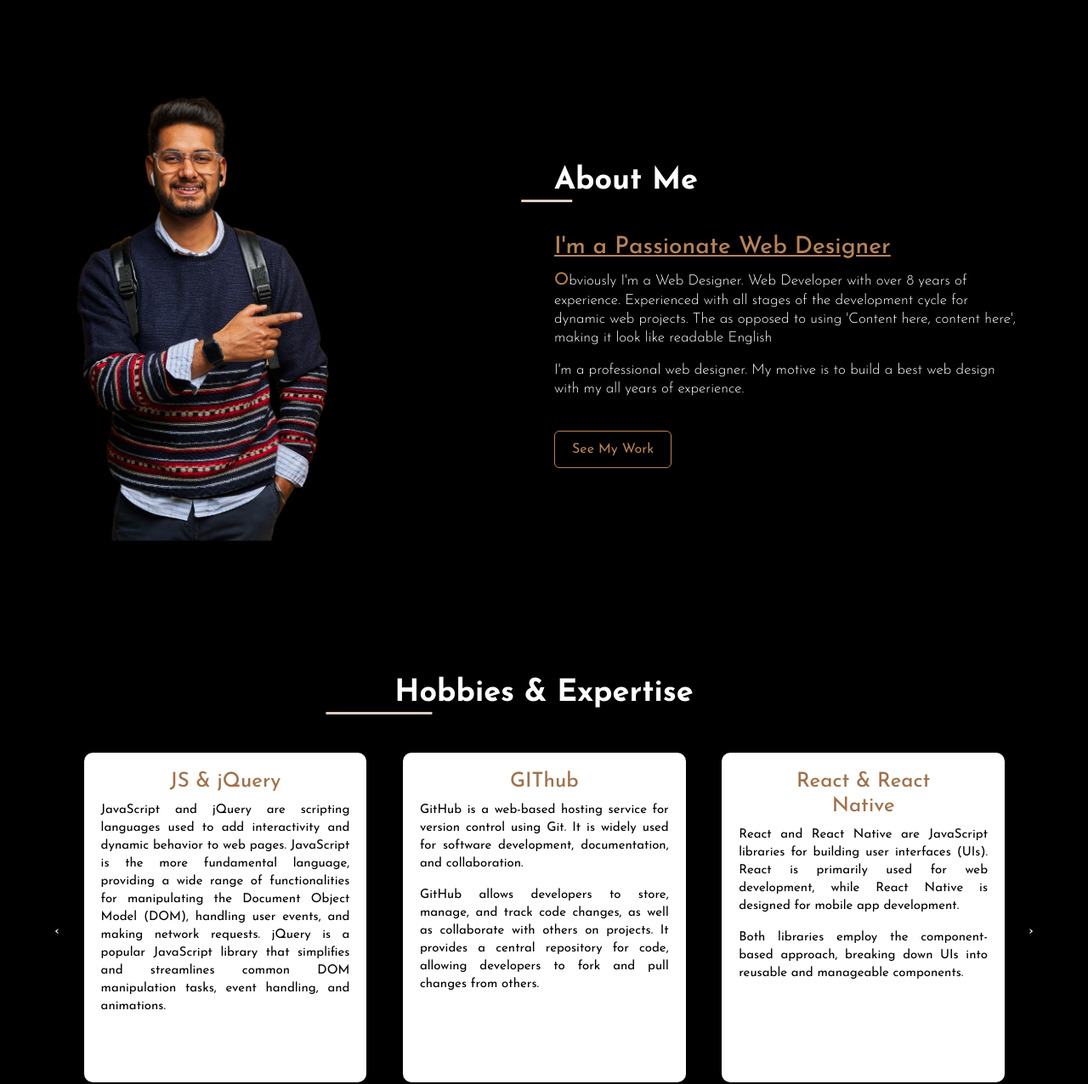
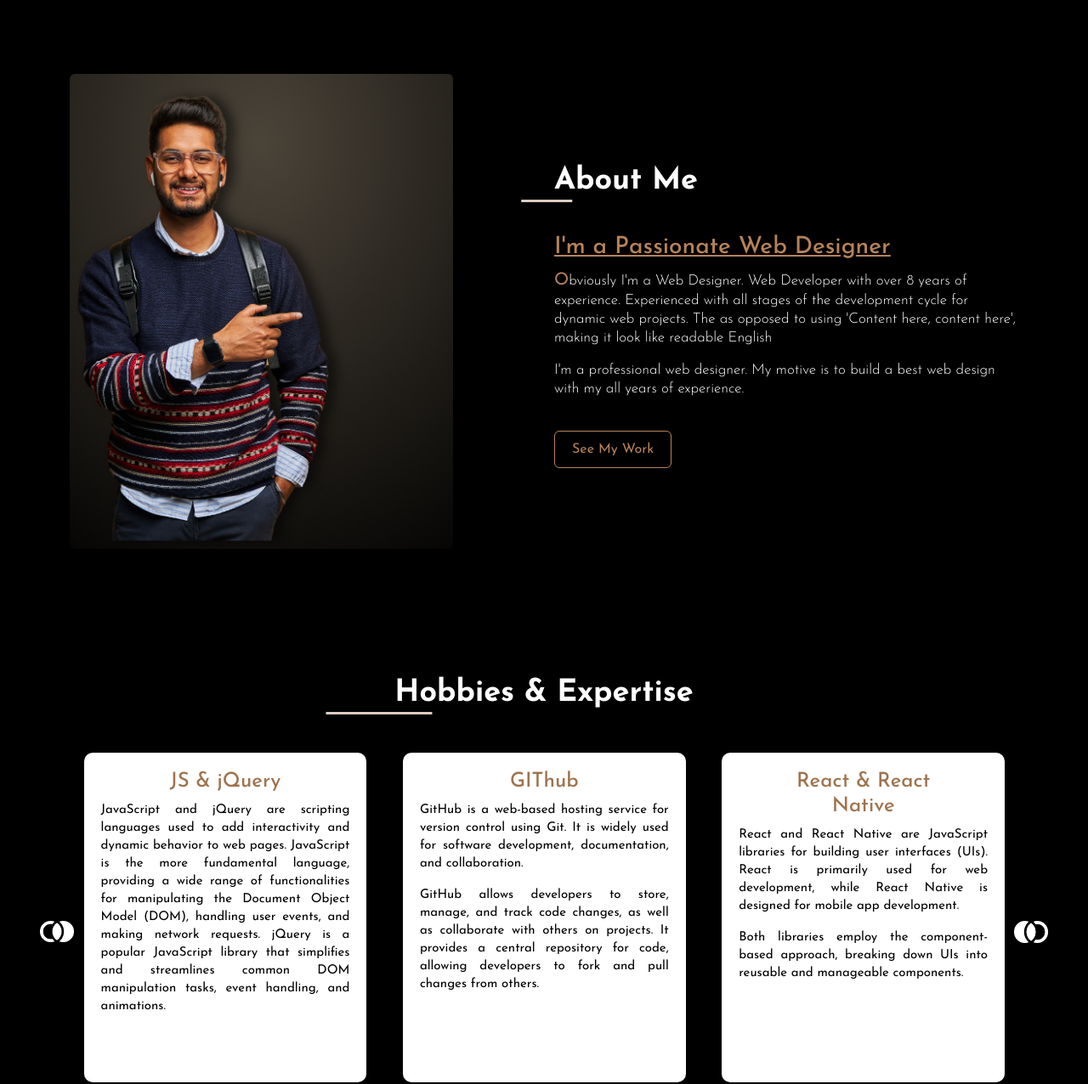
Before and after one commit to dragon7755/myportfolio, a plain HTML site: page index.html in a window 1280 px wide. Shown: the part 857-2133 px from the top of the page at 85% size. Drawn offline with nearby package versions, Linux system fonts and the light colour scheme.

Commit message:
Update stylesheet.css

```diff
--- a/css/stylesheet.css
+++ b/css/stylesheet.css
@@ -13,7 +13,7 @@ body{
     font-family: 'Josefin Sans', sans-serif;
 }
 header{
-    background-image: url(images/Rectangle164.png);
+    background-image: url(../images/Rectangle164.png);
     background-repeat: no-repeat;
     background-size: cover;
 }
@@ -32,7 +32,7 @@ nav.main-nav ul li a:hover{
     text-decoration: underline;
 }
 .head-main-image {
-    background: url(images/bgCircle.png);
+    background: url(../images/bgCircle.png);
     background-repeat: no-repeat;
     text-align: -webkit-center;
     background-size: contain;
@@ -136,7 +136,7 @@ a.DownloadCV-btn:hover{
 }
 /* About */
 .about-model-img {
-    background: url(images/Rectangle214.png);
+    background: url(../images/Rectangle214.png);
     background-repeat: no-repeat;
     background-size: contain;
     text-align: center;
@@ -196,7 +196,7 @@ button.owl-prev span:hover {
 
 
 button.owl-next span {
-    background: url(images/rightArrow.png);
+    background: url(../images/rightArrow.png);
     width: 60px;
     height: 60px;
     background-size: contain;
@@ -208,7 +208,7 @@ button.owl-next span {
     transform: translateY(-50%);
 }
 button.owl-prev span {
-    background: url(images/leftArrow.png);
+    background: url(../images/leftArrow.png);
     width: 60px;
     height: 60px;
     background-size: contain;
```
